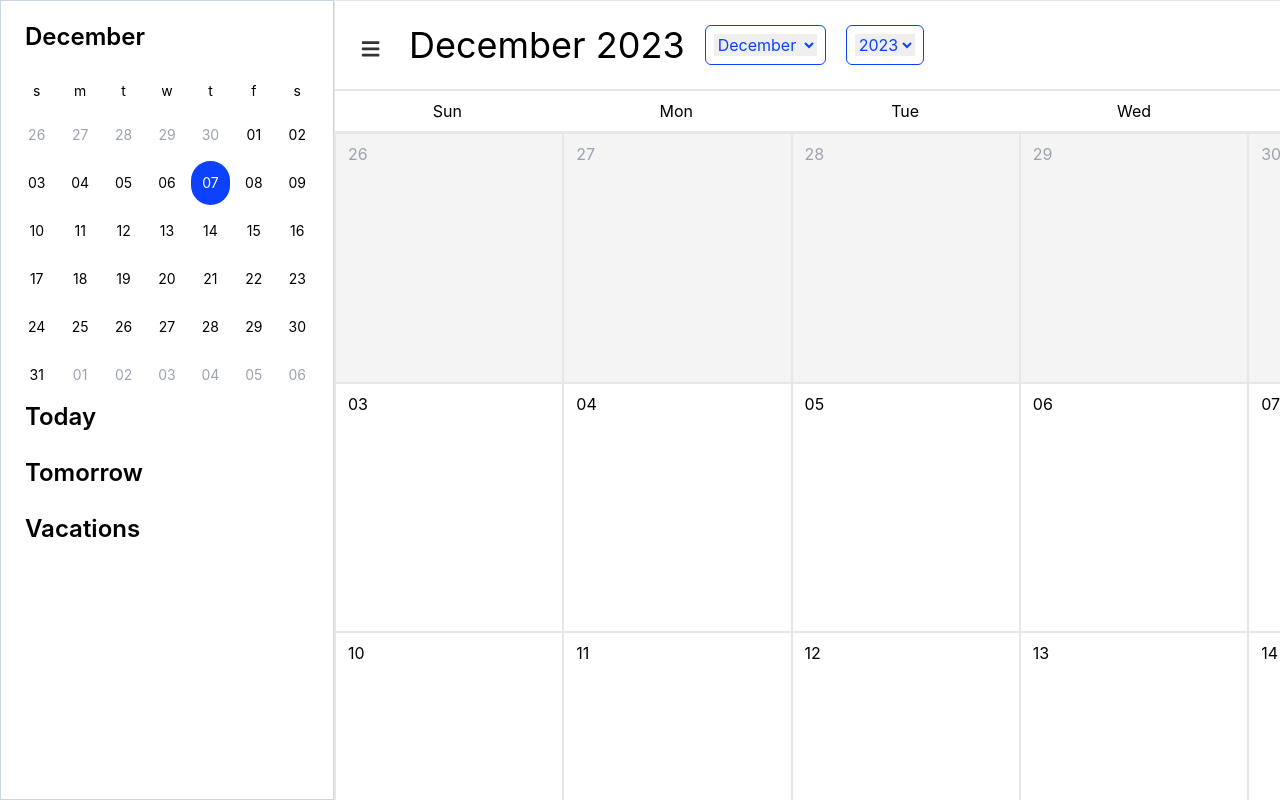
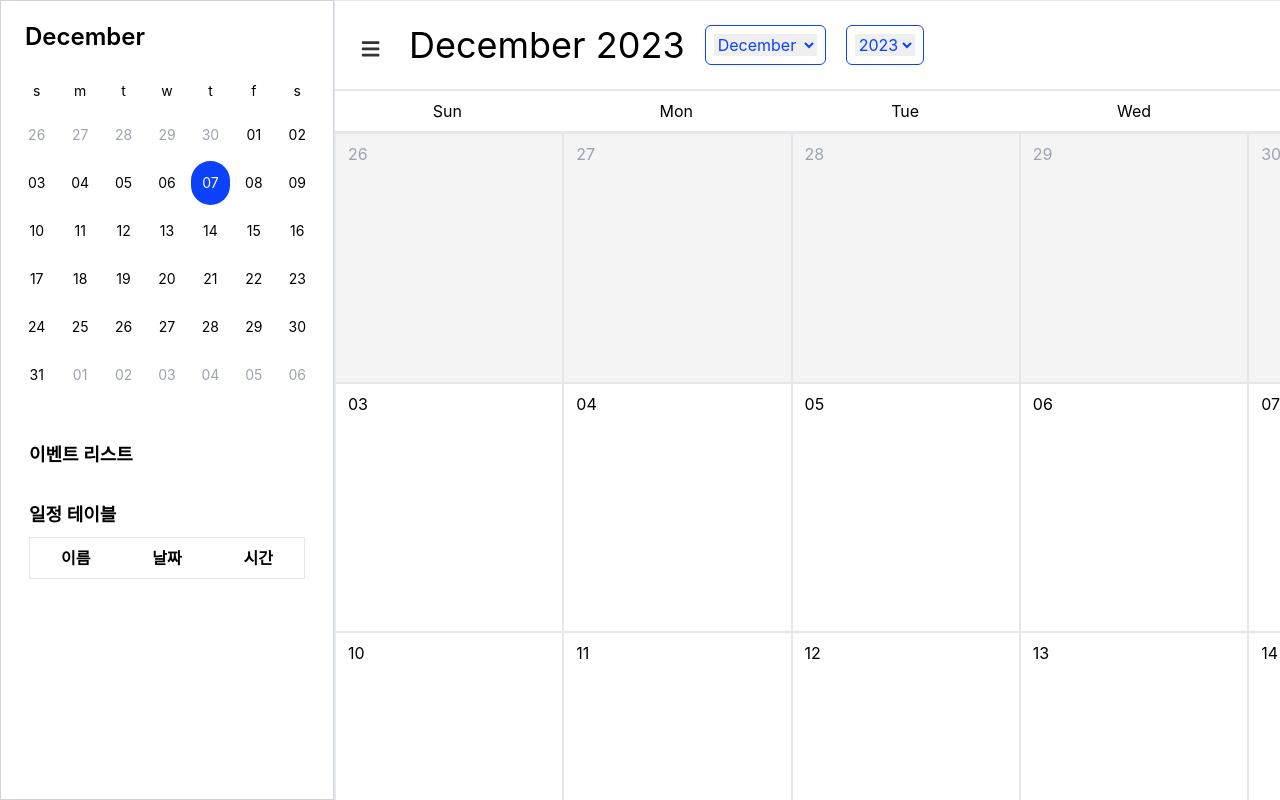
Before and after one commit to lindychi/frontend-bootcamp, a React (Create React App) app: page / in a window 1280 px wide. Shown: the top 800 px of the page. Built offline with nearby package versions, Linux system fonts and the light colour scheme.

Commit message:
feat: 일정테이블 추가

```diff
--- a/src/App.tsx
+++ b/src/App.tsx
@@ -88,6 +88,7 @@ function App() {
         selectedMonth={selectedMonth}
         targetCalendarDates={targetCalendarDates}
         getDateClass={getDateClass}
+        events={events}
       />
 
       <div>
--- a/src/components/BigCalendar.tsx
+++ b/src/components/BigCalendar.tsx
@@ -16,9 +16,14 @@ const BigCalendar: React.FC<BigCalendarProps> = ({
   const getEventForDate = (
     date: Date
   ): { name: string; time: string } | null => {
-    const eventForDate = events.find(
-      (event) => event.date === date.toISOString().split("T")[0]
-    );
+    const eventForDate = events.find((event) => {
+      const eventDate = new Date(event.date);
+      return (
+        eventDate.getDate() === date.getDate() &&
+        eventDate.getMonth() === date.getMonth() &&
+        eventDate.getFullYear() === date.getFullYear()
+      );
+    });
     return eventForDate || null;
   };
 
--- a/src/components/CalendarSection.tsx
+++ b/src/components/CalendarSection.tsx
@@ -5,12 +5,14 @@ type CalendarSectionProps = {
   selectedMonth: number;
   targetCalendarDates: Date[] | null;
   getDateClass: (date: Date) => string;
+  events: { date: string; name: string; time: string }[];
 };
 
 const CalendarSection: React.FC<CalendarSectionProps> = ({
   selectedMonth,
   targetCalendarDates,
   getDateClass,
+  events,
 }) => {
   return (
     <div className="w-[340px] h-screen border border-slate-300 p-4">
@@ -32,9 +34,39 @@ const CalendarSection: React.FC<CalendarSectionProps> = ({
           </div>
         ))}
       </div>
-      <div className="text-2xl font-semibold mb-4 px-2 py-1 ">Today</div>
-      <div className="text-2xl font-semibold mb-4 px-2 py-1 ">Tomorrow</div>
-      <div className="text-2xl font-semibold mb-4 px-2 py-1 ">Vacations</div>
+      <div className="p-3 ">
+        <div className="mt-8">
+          <h3 className="text-lg font-semibold mb-2">이벤트 리스트</h3>
+          <ul className="list-disc pl-5">
+            {events.map((event, index) => (
+              <li key={index} className="mb-1">
+                {event.name} - {event.date} - {event.time}
+              </li>
+            ))}
+          </ul>
+        </div>
+        <div className="mt-8">
+          <h3 className="text-lg font-semibold mb-2">일정 테이블</h3>
+          <table className="w-full border-collapse border">
+            <thead>
+              <tr className="border-b">
+                <th className="p-2">이름</th>
+                <th className="p-2">날짜</th>
+                <th className="p-2">시간</th>
+              </tr>
+            </thead>
+            <tbody>
+              {events.map((event, index) => (
+                <tr key={index} className="border-b">
+                  <td className="p-2">{event.name}</td>
+                  <td className="p-2">{event.date}</td>
+                  <td className="p-2">{event.time}</td>
+                </tr>
+              ))}
+            </tbody>
+          </table>
+        </div>
+      </div>
     </div>
   );
 };
```
